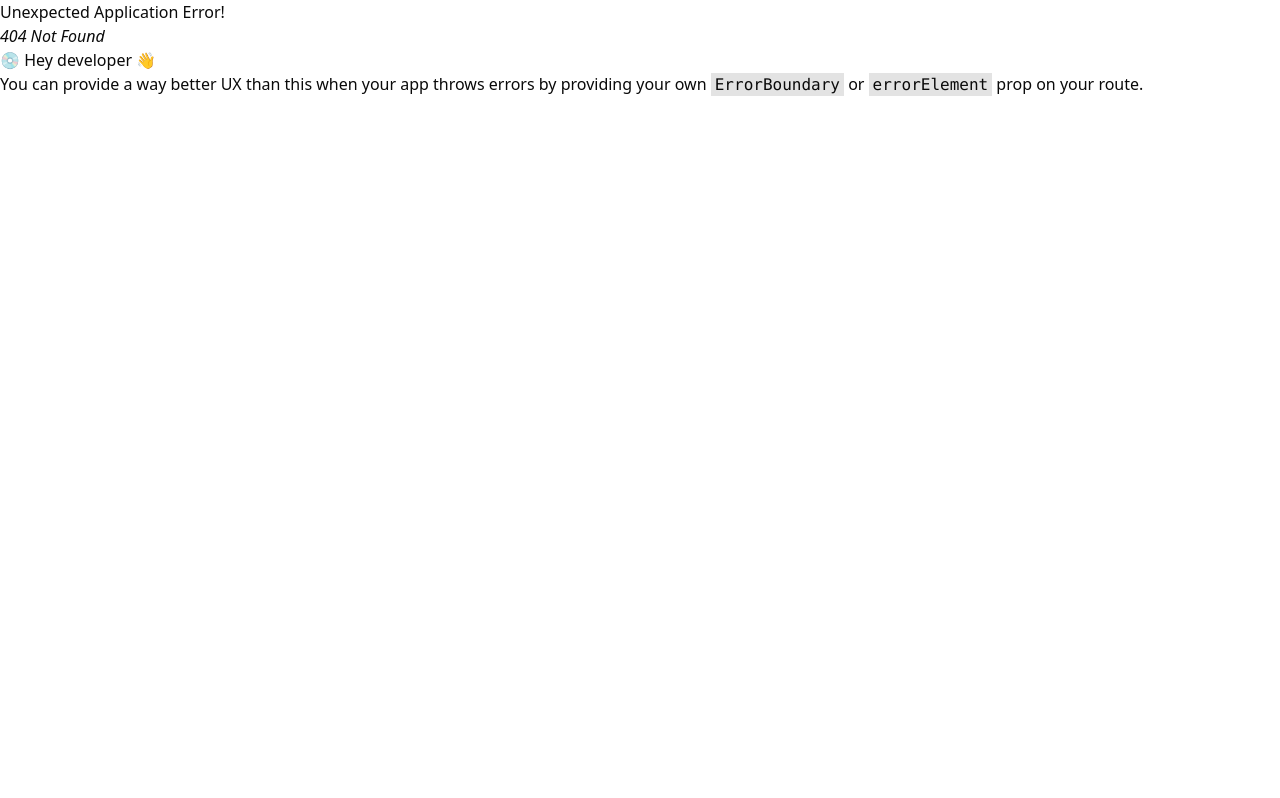
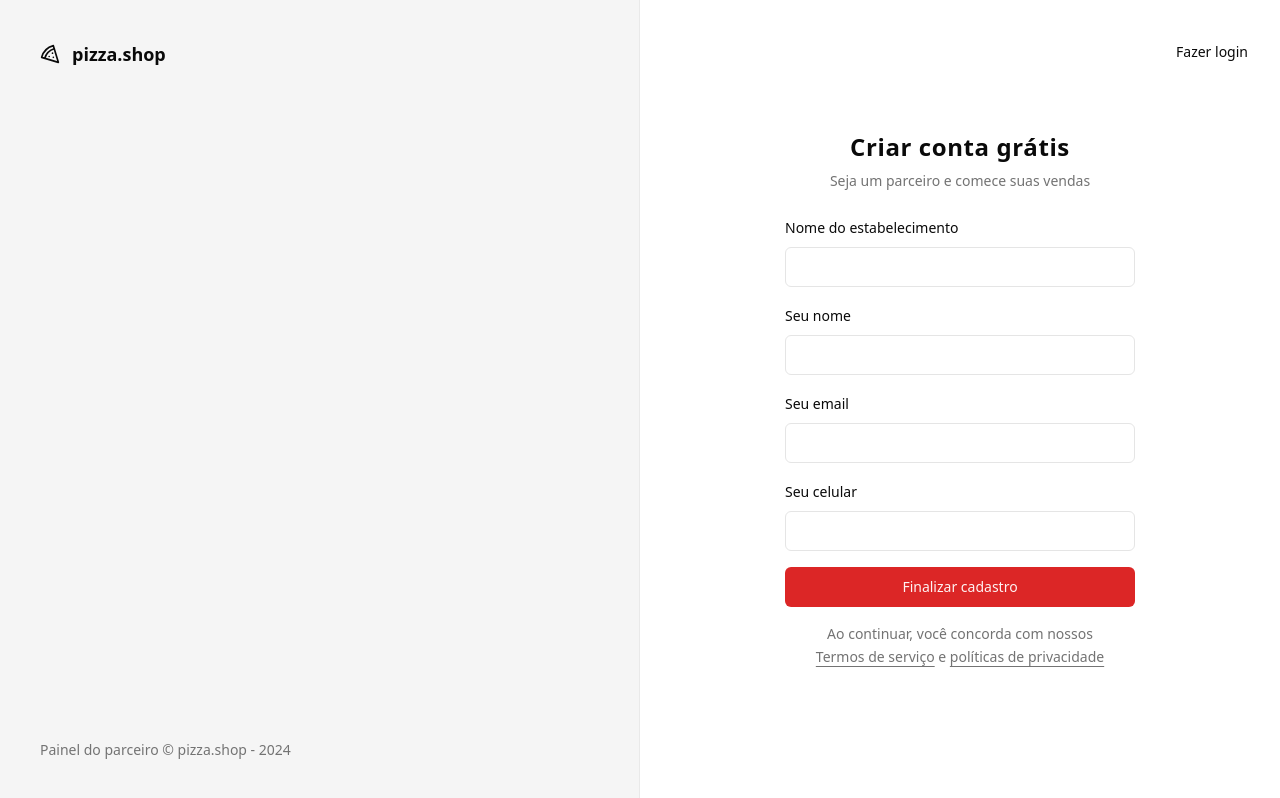
Before and after one commit to freitasDavi/pizza-shop-dash, a React (Vite) app: page /sign-up in a window 1280 px wide. Before the commit this address had no page. Built offline with nearby package versions, Linux system fonts and the light colour scheme.

Commit message:
feat : Tela de cadastro

```diff
--- a/src/pages/_layouts/auth.tsx
+++ b/src/pages/_layouts/auth.tsx
@@ -14,7 +14,7 @@
         </footer>
       </div>
 
-      <div className="flex flex-col items-center justify-center">
+      <div className="relative flex flex-col items-center justify-center">
         <Outlet />
       </div>
     </div>
--- a/src/pages/auth/sign-in.tsx
+++ b/src/pages/auth/sign-in.tsx
@@ -1,6 +1,7 @@
 import { zodResolver } from '@hookform/resolvers/zod'
 import { Helmet } from 'react-helmet-async'
 import { useForm } from 'react-hook-form'
+import { Link } from 'react-router-dom'
 import { toast } from 'sonner'
 import { z } from 'zod'
 
@@ -43,6 +44,9 @@
     <>
       <Helmet title="login" />
       <div className="p-8">
+        <Button asChild className="absolute right-4 top-8" variant="ghost">
+          <Link to="/sign-up">Novo estabelecimento</Link>
+        </Button>
         <div className="flex w-[350px] flex-col justify-center gap-6">
           <div className="flex flex-col gap-2 text-center">
             <h1 className="text-2xl font-bold tracking-wide">Acessar painel</h1>
--- /dev/null
+++ b/src/pages/auth/sign-up.tsx
@@ -0,0 +1,112 @@
+import { zodResolver } from '@hookform/resolvers/zod'
+import { Helmet } from 'react-helmet-async'
+import { useForm } from 'react-hook-form'
+import { Link, useNavigate } from 'react-router-dom'
+import { toast } from 'sonner'
+import { z } from 'zod'
+
+import { Button } from '@/components/ui/button'
+import { Input } from '@/components/ui/input'
+import { Label } from '@/components/ui/label'
+
+const signUpForm = z.object({
+  restaurantName: z.string(),
+  managerName: z.string(),
+  phone: z.string(),
+  email: z.string().email(),
+})
+
+type signUpForm = z.infer<typeof signUpForm>
+
+export function SignUp() {
+  const navigate = useNavigate()
+  const {
+    register,
+    handleSubmit,
+    formState: { isSubmitting },
+  } = useForm<signUpForm>({
+    resolver: zodResolver(signUpForm),
+  })
+
+  async function handlesignUp(data: signUpForm) {
+    try {
+      console.log(data)
+      await new Promise((resolve) => setTimeout(resolve, 2000))
+
+      toast.success('Restaurante cadastrado com sucesso!', {
+        action: {
+          label: 'Login',
+          onClick: () => navigate('/sign-in'),
+        },
+      })
+    } catch (err) {
+      toast.error('Erro ao cadastrar restaurante!')
+    }
+  }
+
+  return (
+    <>
+      <Helmet title="Cadsatro" />
+      <div className="p-8">
+        <Button asChild className="absolute right-4 top-8" variant="ghost">
+          <Link to="/sign-in">Fazer login</Link>
+        </Button>
+        <div className="flex w-[350px] flex-col justify-center gap-6">
+          <div className="flex flex-col gap-2 text-center">
+            <h1 className="text-2xl font-bold tracking-wide">
+              Criar conta grátis
+            </h1>
+            <p className="text-sm text-muted-foreground">
+              Seja um parceiro e comece suas vendas
+            </p>
+          </div>
+          <form onSubmit={handleSubmit(handlesignUp)} className="space-y-4">
+            <div className="space-y-2">
+              <Label htmlFor="restaurantName">Nome do estabelecimento</Label>
+              <Input
+                {...register('restaurantName')}
+                type="text"
+                id="restaurantName"
+              />
+            </div>
+
+            <div className="space-y-2">
+              <Label htmlFor="managerName">Seu nome</Label>
+              <Input
+                {...register('managerName')}
+                type="text"
+                id="managerName"
+              />
+            </div>
+
+            <div className="space-y-2">
+              <Label htmlFor="email">Seu email</Label>
+              <Input {...register('email')} type="email" id="email" />
+            </div>
+
+            <div className="space-y-2">
+              <Label htmlFor="phone">Seu celular</Label>
+              <Input {...register('phone')} type="tel" id="phone" />
+            </div>
+
+            <Button disabled={isSubmitting} type="submit" className="w-full">
+              Finalizar cadastro
+            </Button>
+
+            <p className="px-6 text-center text-sm leading-relaxed text-muted-foreground">
+              Ao continuar, você concorda com nossos{' '}
+              <a href="" className="underline underline-offset-4">
+                {' '}
+                Termos de serviço
+              </a>{' '}
+              e{' '}
+              <a href="" className="underline underline-offset-4">
+                políticas de privacidade
+              </a>
+            </p>
+          </form>
+        </div>
+      </div>
+    </>
+  )
+}
--- a/src/routes.tsx
+++ b/src/routes.tsx
@@ -4,6 +4,7 @@
 import { AppLayout } from './pages/_layouts/main'
 import { Dashboard } from './pages/app/dashboard'
 import { SignIn } from './pages/auth/sign-in'
+import { SignUp } from './pages/auth/sign-up'
 
 export const router = createBrowserRouter([
   {
@@ -14,6 +15,9 @@
   {
     path: '/',
     element: <AuthLayout />,
-    children: [{ path: '/sign-in', element: <SignIn /> }],
+    children: [
+      { path: '/sign-in', element: <SignIn /> },
+      { path: '/sign-up', element: <SignUp /> },
+    ],
   },
 ])
```
Also changed, not shown: src/components/ui/button.tsx (+22 -22 lines).
